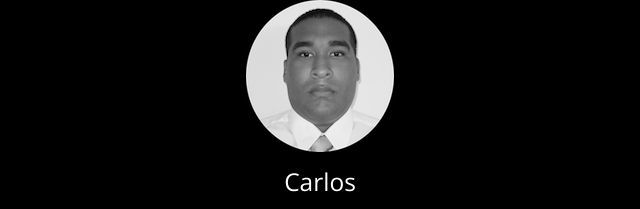
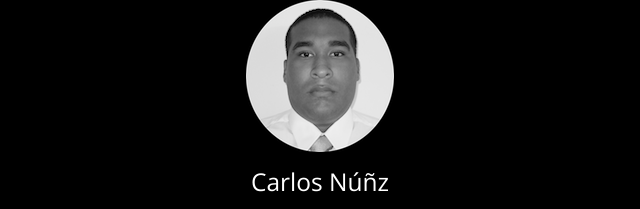
Before and after one commit to fixus-sas/fixus-sas.github.io, a plain HTML site: page index.html in a window 1280 px wide. Shown: the part 1358-1567 px from the top of the page, 320-960 px from the left. Drawn offline with nearby package versions, Linux system fonts and the light colour scheme.

Commit message:
apellido

```diff
--- a/index.html
+++ b/index.html
@@ -107,7 +107,7 @@
 			  <li class="span4">
 			    <div class="thumbnail">
 			      <img alt="" src="assets/img/carlos.png">
-			      <h3>Carlos</h3>
+			      <h3>Carlos N&uacute;&ntilde;z</h3>
 			      <p>Oficial de la Armada Nacional en uso de buen retiro, con experiencia como jefe de contrataci&oacute;n. Su &eacute;xito consiste en ponerse en los zapatos de la entidad contratante para crear ofertas exitosas.</p>
 			      <div class="social">
 				      <a href="http://twitter.com/fixusas"><img alt="" src="assets/img/twitter.png"></a>
```
